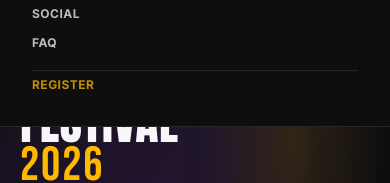
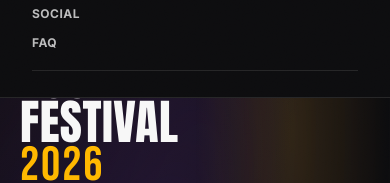
Before and after one commit to Smit2080/ayf-2026, a Next.js app: page / in a window 390 px wide. Both pictures are taken after a click on the button "Menu". Shown: the part 184-367 px from the top of the page. Built offline with nearby package versions, Linux system fonts and the light colour scheme; no server answers.

Commit message:
remove Register from mobile hamburger menu

```diff
--- a/src/components/Navbar.tsx
+++ b/src/components/Navbar.tsx
@@ -55,10 +55,7 @@ export default function Navbar() {
           <li><a href="#events">Events</a></li>
           <li><a href="#social">Social</a></li>
           <li><a href="#faq">FAQ</a></li>
-          <li className="mobile-only" style={{ borderTop: '1px solid var(--line)', marginTop: 6, paddingTop: 6 }}>
-            <a href="/register?type=competition" style={{ color: 'var(--orange)', fontWeight: 700 }}>Register</a>
-          </li>
-          <li className="mobile-only" id="mobileAdminItem">
+          <li className="mobile-only" style={{ borderTop: '1px solid var(--line)', marginTop: 6, paddingTop: 6 }} id="mobileAdminItem">
             <AdminButton mobile />
           </li>
         </ul>
```
